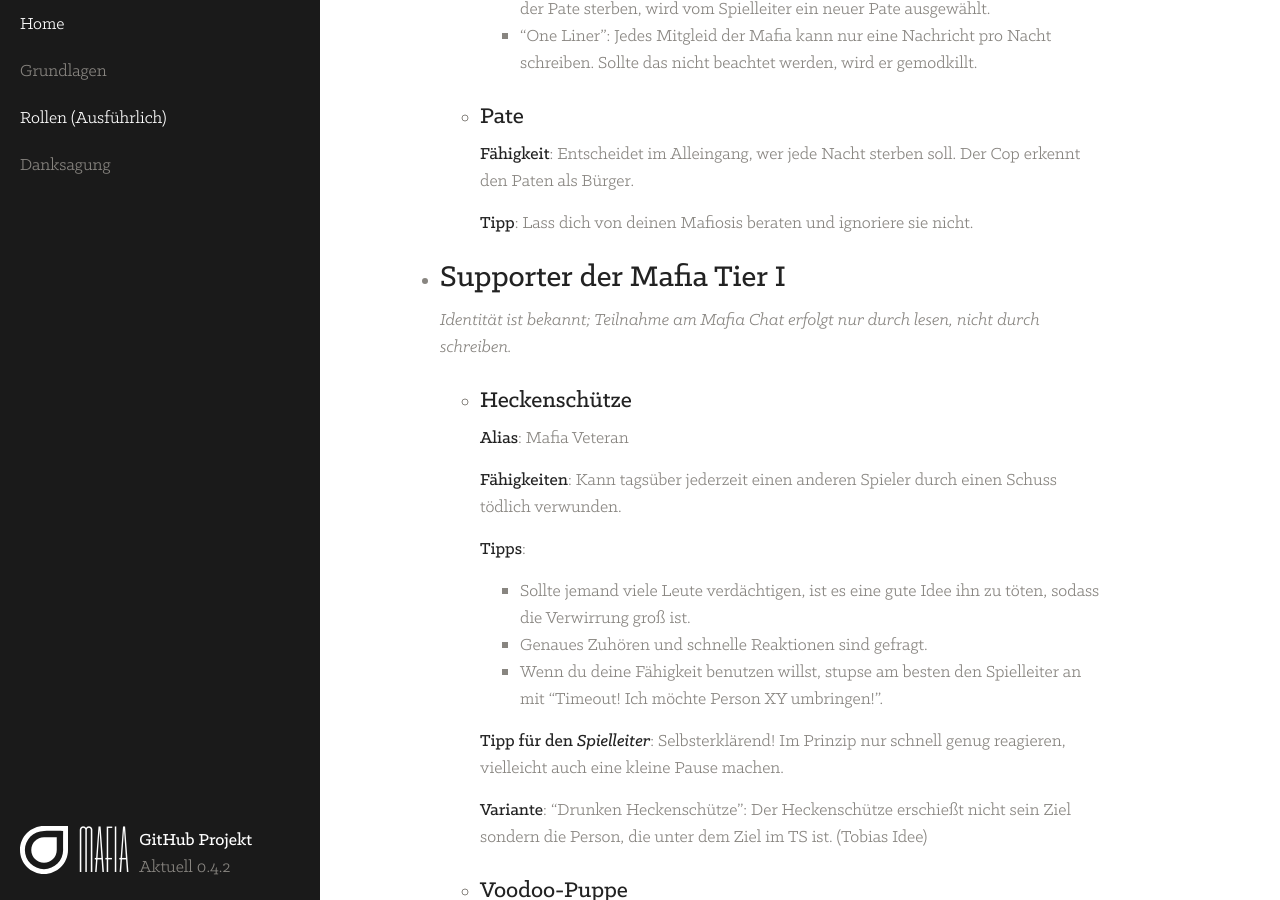
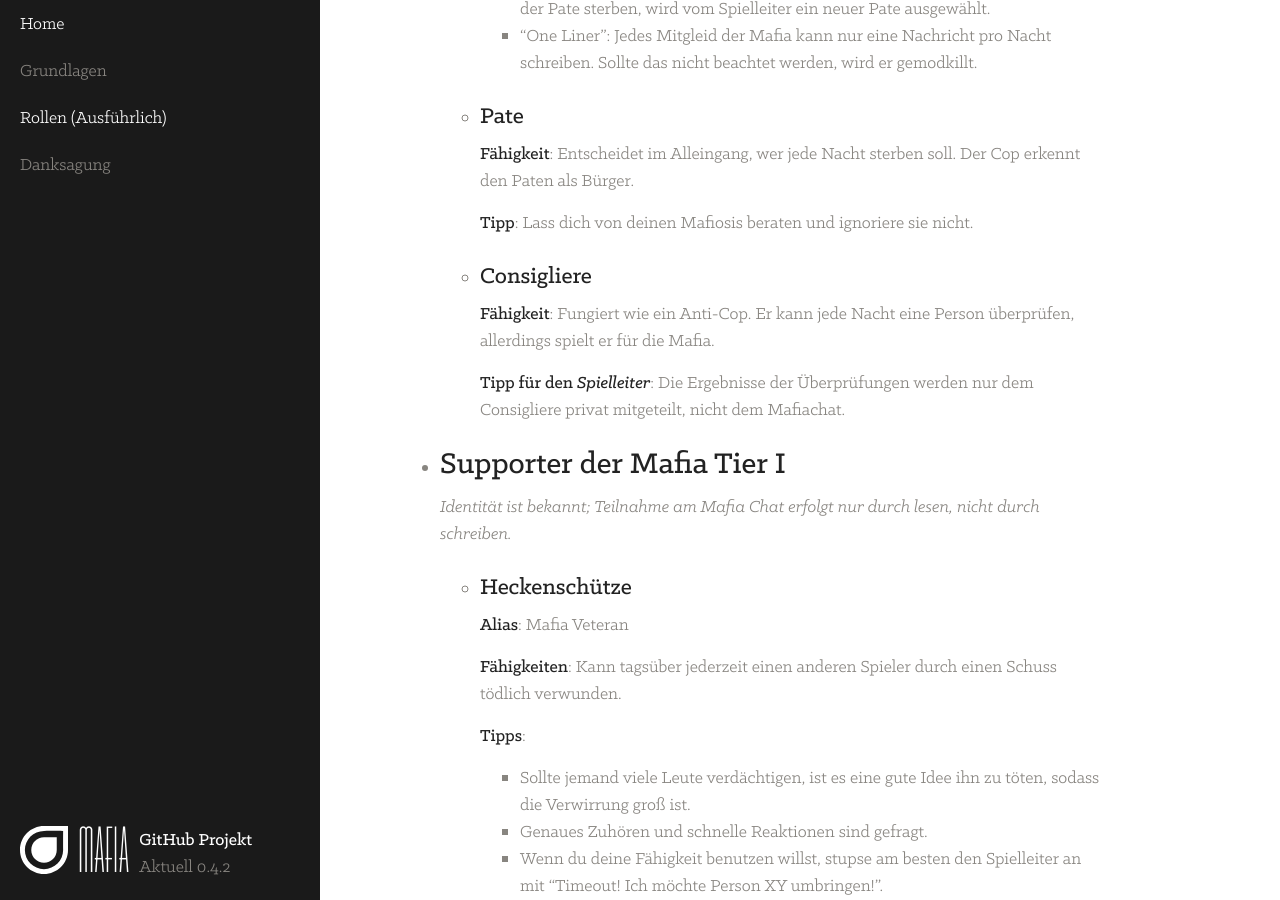
Before and after one commit to gamekeller/mafia, a Jekyll site: the page built from roles.md, in a window 1280 px wide and 900 px high, scrolled down 12436 px. Built offline with Jekyll 4.4.1, drawn with Linux system fonts in a browser that asks for light colours; emoji names are drawn with the system emoji font; some of the changed text lies outside the part shown.

Commit message:
added consigliere
Consigliere was added!

```diff
--- a/roles.md
+++ b/roles.md
@@ -13,14 +13,14 @@ Jede Rolle ist wichtig, egal ob Bürger oder Mafia Goon, also verschwendet sie n
 ------------- | --------------- | ---------------------------
 [Bürger](#buerger) | [Goon](#goon) | [Narr](#narr)
 [Cop](#cop) | [Pate](#pate) | [Lyncher](#lyncher)
-[Hacker](#hacker) | [Heckenschütze](#heckenschuetze) | [Golem](#golem)
-[Orakel](#orakel) | [Voodoo-Puppe](#voodoo-puppe) | [Kultmeister](#kultmeister)
-[Hypnotiseur](#hypnotiseur) | [Anwalt](#anwalt) | [Psychopath](#psychopath)
-[Mathematiker](#mathematiker) | [Schläger](#schlaeger) | [Schleimer](#schleimer)
-[Petze](#petze) | [Silentisto](#silentisto) | [Prominenter](#prominenter)
-[Maler](#maler) | [Hure](#hure) | [Brandstifter](#brandstifter)
-[Arzt](#arzt) | [Terrorist](#terrorist)| [Trickster](#trickster)
-[Busfahrer](#busfahrer) | |
+[Hacker](#hacker) | [Consigliere](#consigliere) | [Golem](#golem)
+[Orakel](#orakel) | [Heckenschütze](#heckenschuetze) | [Kultmeister](#kultmeister)
+[Hypnotiseur](#hypnotiseur) | [Voodoo-Puppe](#voodoo-puppe) | [Psychopath](#psychopath)
+[Mathematiker](#mathematiker) | [Anwalt](#anwalt) | [Schleimer](#schleimer)
+[Petze](#petze) | [Schläger](#schlaeger) | [Prominenter](#prominenter)
+[Maler](#maler) | [Silentisto](#silentisto) | [Brandstifter](#brandstifter)
+[Arzt](#arzt) | [Hure](#hure) | [Trickster](#trickster)
+[Busfahrer](#busfahrer) | [Terrorist](#terrorist) |
 [Ausrüster](#ausruester) | |
 [Jailer](#jailer) | |
 [Samurai](#samurai) | |
@@ -454,6 +454,13 @@ Jede Rolle ist wichtig, egal ob Bürger oder Mafia Goon, also verschwendet sie n
 
       **Tipp**: Lass dich von deinen Mafiosis beraten und ignoriere sie nicht.
 
+  - ### **Consigliere**
+      {: #consigliere}
+
+	  **Fähigkeit**: Fungiert wie ein Anti-Cop. Er kann jede Nacht eine Person überprüfen, allerdings spielt er für die Mafia.
+
+	  **Tipp für den *Spielleiter***: Die Ergebnisse der Überprüfungen werden nur dem Consigliere privat mitgeteilt, nicht dem Mafiachat.
+
 - ## **Supporter der Mafia Tier I**
 
   *Identität ist bekannt; Teilnahme am Mafia Chat erfolgt nur durch lesen, nicht durch schreiben.*
```
Also changed, not shown: general.md (+2 -0 lines).
